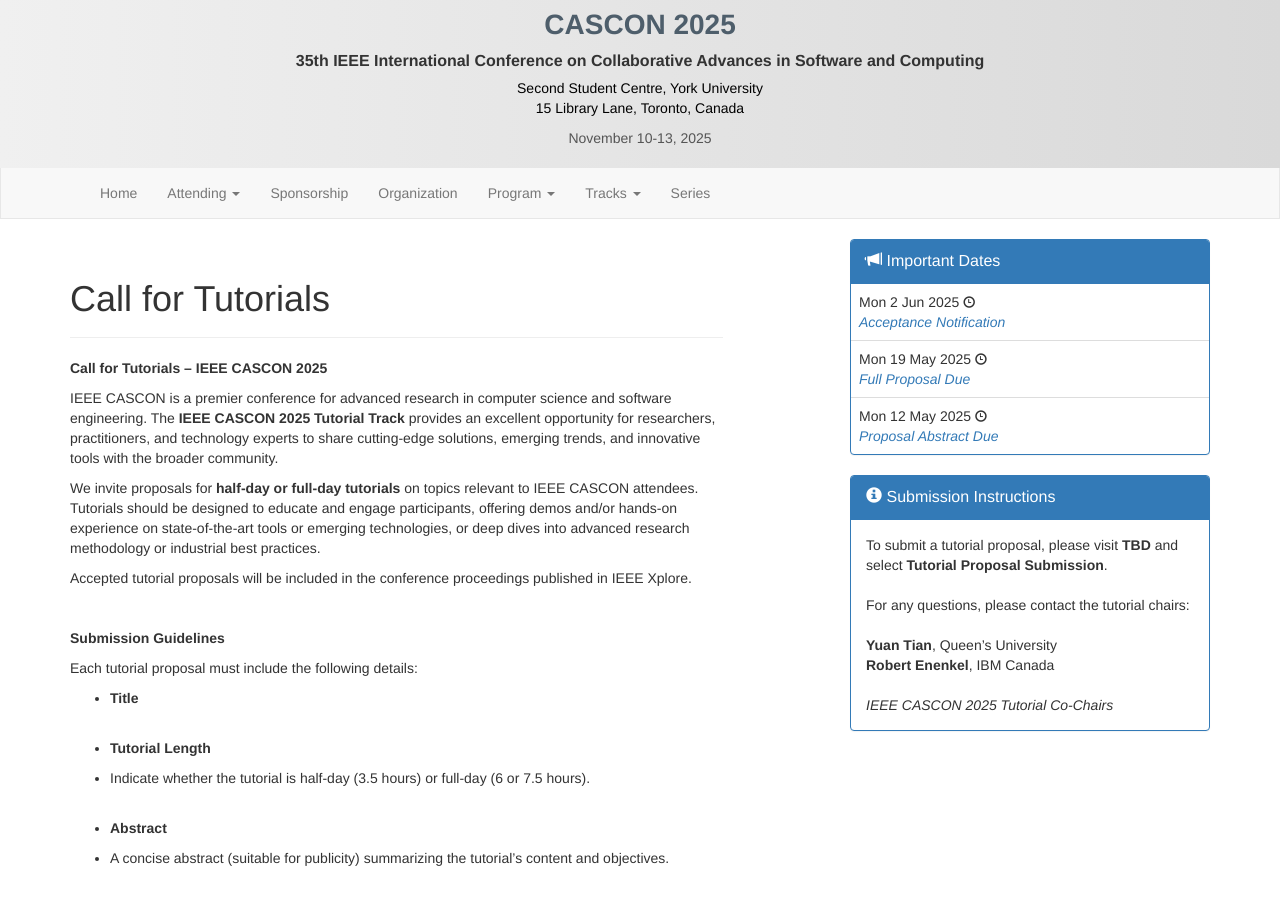
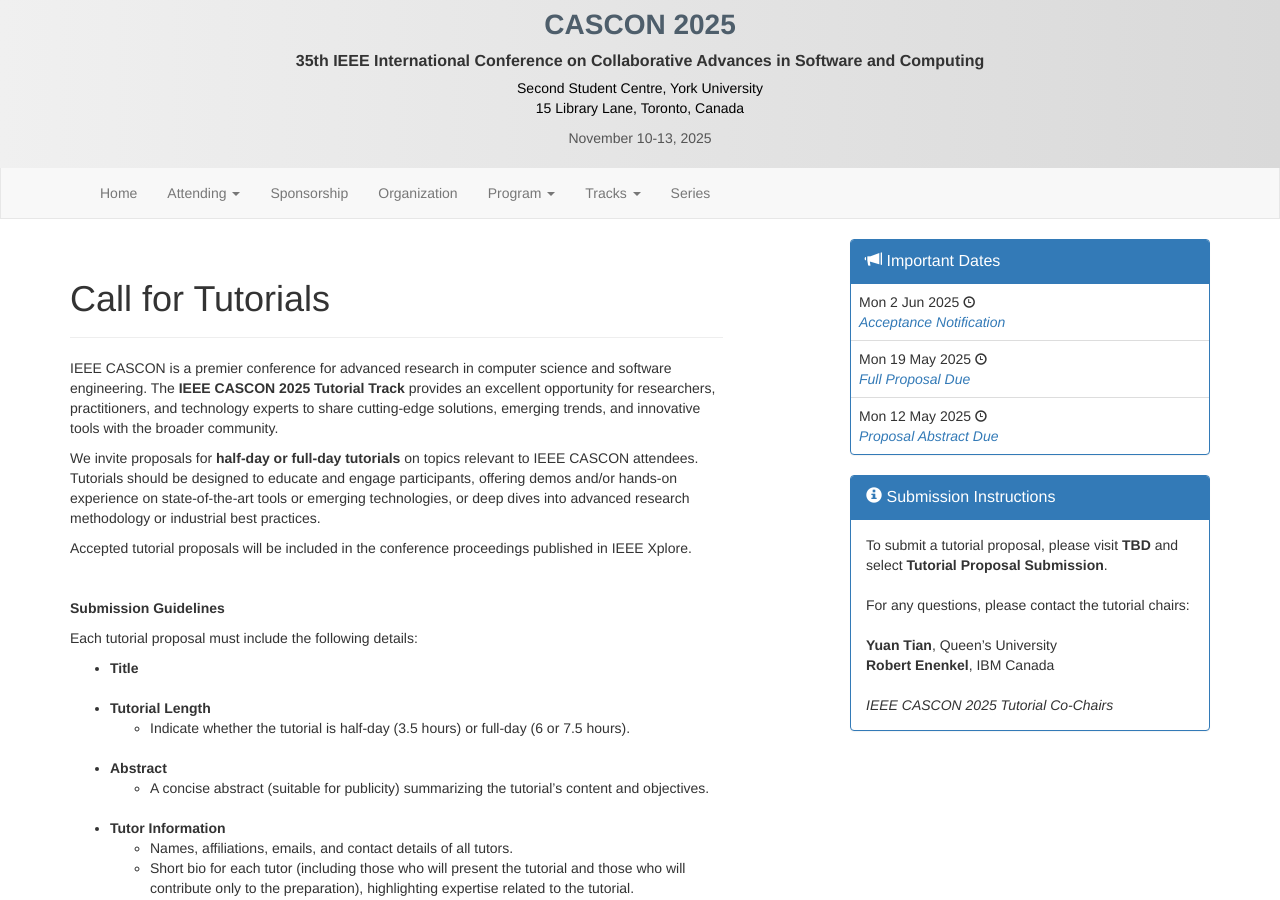
Before and after one commit to ICCSSE/CASCON2025, a Jekyll site: the page built from tracks/tutorials.md, in a window 1280 px wide and 900 px high. Built offline with Jekyll 4.4.1, drawn with Linux system fonts in a browser that asks for light colours.

Commit message:
double check tutorials

```diff
--- a/tracks/tutorials.md
+++ b/tracks/tutorials.md
@@ -14,79 +14,60 @@
   </div>
 
 <!-- BODY-->
-<p><strong>Call for Tutorials &ndash; IEEE CASCON 2025</strong><span style="font-weight: 400;">&nbsp;</span></p>
 <p><span style="font-weight: 400;">IEEE CASCON is a premier conference for advanced research in computer science and software engineering. The </span><strong>IEEE</strong> <strong>CASCON 2025 Tutorial Track</strong><span style="font-weight: 400;"> provides an excellent opportunity for researchers, practitioners, and technology experts to share cutting-edge solutions, emerging trends, and innovative tools with the broader community.&nbsp;</span></p>
 <p><span style="font-weight: 400;">We invite proposals for </span><strong>half-day or full-day tutorials</strong><span style="font-weight: 400;"> on topics relevant to IEEE CASCON attendees. Tutorials should be designed to educate and engage participants, offering demos and/or hands-on experience on state-of-the-art tools or emerging technologies, or deep dives into advanced research methodology or industrial best practices.&nbsp;</span></p>
 <p><span style="font-weight: 400;">Accepted tutorial proposals will be included in the conference proceedings published in IEEE Xplore.&nbsp;</span></p>
 <p><span style="font-weight: 400;">&nbsp;</span></p>
 <p><strong>Submission Guidelines</strong><span style="font-weight: 400;">&nbsp;</span></p>
 <p><span style="font-weight: 400;">Each tutorial proposal must include the following details:&nbsp;</span></p>
+
+
 <ul>
-<li style="font-weight: 400;"><strong>Title</strong> <span style="font-weight: 400;"><br /></span><span style="font-weight: 400;">&nbsp;</span></li>
+<li><strong>Title</strong> <span style="font-weight: 400;"><br /></span><span style="font-weight: 400;">&nbsp;</span></li>
+<li><strong>Tutorial Length</strong> <span style="font-weight: 400;">&nbsp;</span>
+<ul>
+<li><span style="font-weight: 400;">Indicate whether the tutorial is half-day (3.5 hours) or full-day (6 or 7.5 hours). </span><span style="font-weight: 400;"><br /></span><span style="font-weight: 400;">&nbsp;</span></li>
 </ul>
+</li>
+<li><strong>Abstract</strong><span style="font-weight: 400;">&nbsp;</span>
 <ul>
-<li style="font-weight: 400;"><strong>Tutorial Length</strong> <span style="font-weight: 400;">&nbsp;</span></li>
+<li><span style="font-weight: 400;">A concise abstract (suitable for publicity) summarizing the tutorial&rsquo;s content and objectives. </span><span style="font-weight: 400;"><br /></span><span style="font-weight: 400;">&nbsp;</span></li>
 </ul>
+</li>
+<li><strong>Tutor Information</strong><span style="font-weight: 400;">&nbsp;</span>
 <ul>
-<li style="font-weight: 400;"><span style="font-weight: 400;">Indicate whether the tutorial is half-day (3.5 hours) or full-day (6 or 7.5 hours). </span><span style="font-weight: 400;"><br /></span><span style="font-weight: 400;">&nbsp;</span></li>
+<li><span style="font-weight: 400;">Names, affiliations, emails, and contact details of all tutors.&nbsp;</span></li>
+<li><span style="font-weight: 400;">Short bio for each tutor (including those who will present the tutorial and those who will contribute only to the preparation), highlighting expertise related to the tutorial.&nbsp;</span></li>
+<li><span style="font-weight: 400;">Identify a corresponding tutor. </span><span style="font-weight: 400;"><br /></span><span style="font-weight: 400;">&nbsp;</span></li>
 </ul>
+</li>
+<li><strong>Target Audience &amp; Prerequisites</strong><span style="font-weight: 400;">&nbsp;</span>
 <ul>
-<li style="font-weight: 400;"><strong>Abstract</strong><span style="font-weight: 400;">&nbsp;</span></li>
+<li><span style="font-weight: 400;">Specify the intended audience (e.g., PhD students, early-career researchers, all researchers, or practitioners).&nbsp;</span></li>
+<li><span style="font-weight: 400;">List any required background knowledge or skills. </span><span style="font-weight: 400;"><br /></span><span style="font-weight: 400;">&nbsp;</span></li>
 </ul>
+</li>
+<li><strong>Learning Objectives &amp; Tutorial Outline</strong><span style="font-weight: 400;">&nbsp;</span>
 <ul>
-<li style="font-weight: 400;"><span style="font-weight: 400;">A concise abstract (suitable for publicity) summarizing the tutorial&rsquo;s content and objectives. </span><span style="font-weight: 400;"><br /></span><span style="font-weight: 400;">&nbsp;</span></li>
+<li><span style="font-weight: 400;">Clearly define key takeaways for attendees.&nbsp;</span></li>
+<li><span style="font-weight: 400;">Briefly discuss the significance and expected impact of the tutorial.&nbsp;</span></li>
+<li><span style="font-weight: 400;">Provide a structured outline of topics covered. </span><span style="font-weight: 400;"><br /></span><span style="font-weight: 400;">&nbsp;</span></li>
 </ul>
+</li>
+<li><strong>Overlap Statement</strong><span style="font-weight: 400;">&nbsp;</span>
 <ul>
-<li style="font-weight: 400;"><strong>Tutor Information</strong><span style="font-weight: 400;">&nbsp;</span></li>
+<li><span style="font-weight: 400;">Indicate whether the tutorial (or a similar version) has been presented before.&nbsp;</span></li>
+<li><span style="font-weight: 400;">If so, describe any updates or improvements. </span><span style="font-weight: 400;"><br /></span><span style="font-weight: 400;">&nbsp;</span></li>
 </ul>
+</li>
+<li><strong>Engagement &amp; Interactivity</strong><span style="font-weight: 400;">&nbsp;</span>
 <ul>
-<li style="font-weight: 400;"><span style="font-weight: 400;">Names, affiliations, emails, and contact details of all tutors.&nbsp;</span></li>
+<li><span style="font-weight: 400;">Describe strategies for audience participation and interactivity.&nbsp;</span></li>
+<li><span style="font-weight: 400;">Indicate whether the tutorial is hands-on. </span><span style="font-weight: 400;"><br /></span></li>
 </ul>
-<ul>
-<li style="font-weight: 400;"><span style="font-weight: 400;">Short bio for each tutor (including those who will present the tutorial and those who will contribute only to the preparation), highlighting expertise related to the tutorial.&nbsp;</span></li>
+</li>
 </ul>
-<ul>
-<li style="font-weight: 400;"><span style="font-weight: 400;">Identify a corresponding tutor. </span><span style="font-weight: 400;"><br /></span><span style="font-weight: 400;">&nbsp;</span></li>
-</ul>
-<ul>
-<li style="font-weight: 400;"><strong>Target Audience &amp; Prerequisites</strong><span style="font-weight: 400;">&nbsp;</span></li>
-</ul>
-<ul>
-<li style="font-weight: 400;"><span style="font-weight: 400;">Specify the intended audience (e.g., PhD students, early-career researchers, all researchers, or practitioners).&nbsp;</span></li>
-</ul>
-<ul>
-<li style="font-weight: 400;"><span style="font-weight: 400;">List any required background knowledge or skills. </span><span style="font-weight: 400;"><br /></span><span style="font-weight: 400;">&nbsp;</span></li>
-</ul>
-<ul>
-<li style="font-weight: 400;"><strong>Learning Objectives &amp; Tutorial Outline</strong><span style="font-weight: 400;">&nbsp;</span></li>
-</ul>
-<ul>
-<li style="font-weight: 400;"><span style="font-weight: 400;">Clearly define key takeaways for attendees.&nbsp;</span></li>
-</ul>
-<ul>
-<li style="font-weight: 400;"><span style="font-weight: 400;">Briefly discuss the significance and expected impact of the tutorial.&nbsp;</span></li>
-</ul>
-<ul>
-<li style="font-weight: 400;"><span style="font-weight: 400;">Provide a structured outline of topics covered. </span><span style="font-weight: 400;"><br /></span><span style="font-weight: 400;">&nbsp;</span></li>
-</ul>
-<ul>
-<li style="font-weight: 400;"><strong>Overlap Statement</strong><span style="font-weight: 400;">&nbsp;</span></li>
-</ul>
-<ul>
-<li style="font-weight: 400;"><span style="font-weight: 400;">Indicate whether the tutorial (or a similar version) has been presented before.&nbsp;</span></li>
-</ul>
-<ul>
-<li style="font-weight: 400;"><span style="font-weight: 400;">If so, describe any updates or improvements. </span><span style="font-weight: 400;"><br /></span><span style="font-weight: 400;">&nbsp;</span></li>
-</ul>
-<ul>
-<li style="font-weight: 400;"><strong>Engagement &amp; Interactivity</strong><span style="font-weight: 400;">&nbsp;</span></li>
-</ul>
-<ul>
-<li style="font-weight: 400;"><span style="font-weight: 400;">Describe strategies for audience participation and interactivity.&nbsp;</span></li>
-</ul>
-<ul>
-<li style="font-weight: 400;"><span style="font-weight: 400;">Indicate whether the tutorial is hands-on. </span><span style="font-weight: 400;"><br /></span><span style="font-weight: 400;">&nbsp;</span></li>
-</ul>
+
 <p><strong>Page Limit:</strong><span style="font-weight: 400;">&nbsp;</span></p>
 <ul>
 <li style="font-weight: 400;"><span style="font-weight: 400;">The proposal must be </span><strong>limited to 2 pages</strong><span style="font-weight: 400;"> (excluding references) and formatted using the </span><strong>IEEE CASCON 2025 template</strong><span style="font-weight: 400;">.&nbsp;</span></li>
```
Also changed, not shown: 3 other files.
